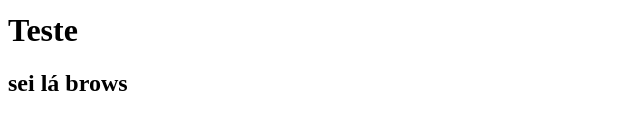
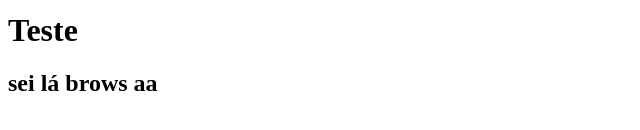
Before and after one commit to gdm1/gdm1.github.io, a plain HTML site: page index.html in a window 1280 px wide. Shown: the part 166-296 px from the top of the page, 0-640 px from the left. Drawn offline with Linux system fonts and the light colour scheme.

Commit message:
Atualização

```diff
--- a/index.html
+++ b/index.html
@@ -9,6 +9,6 @@
 	<p>Eae Jon, eae Lucas, bora matar</p>
 	<h1>BORAAAAAAAAAAAAAAAAAAAAAAAA<h1>
 	<h1>Teste<h1>
-	<h2> sei lá brows <h2>
+	<h2> sei lá brows aa<h2>
 </body>
 </html>
```
